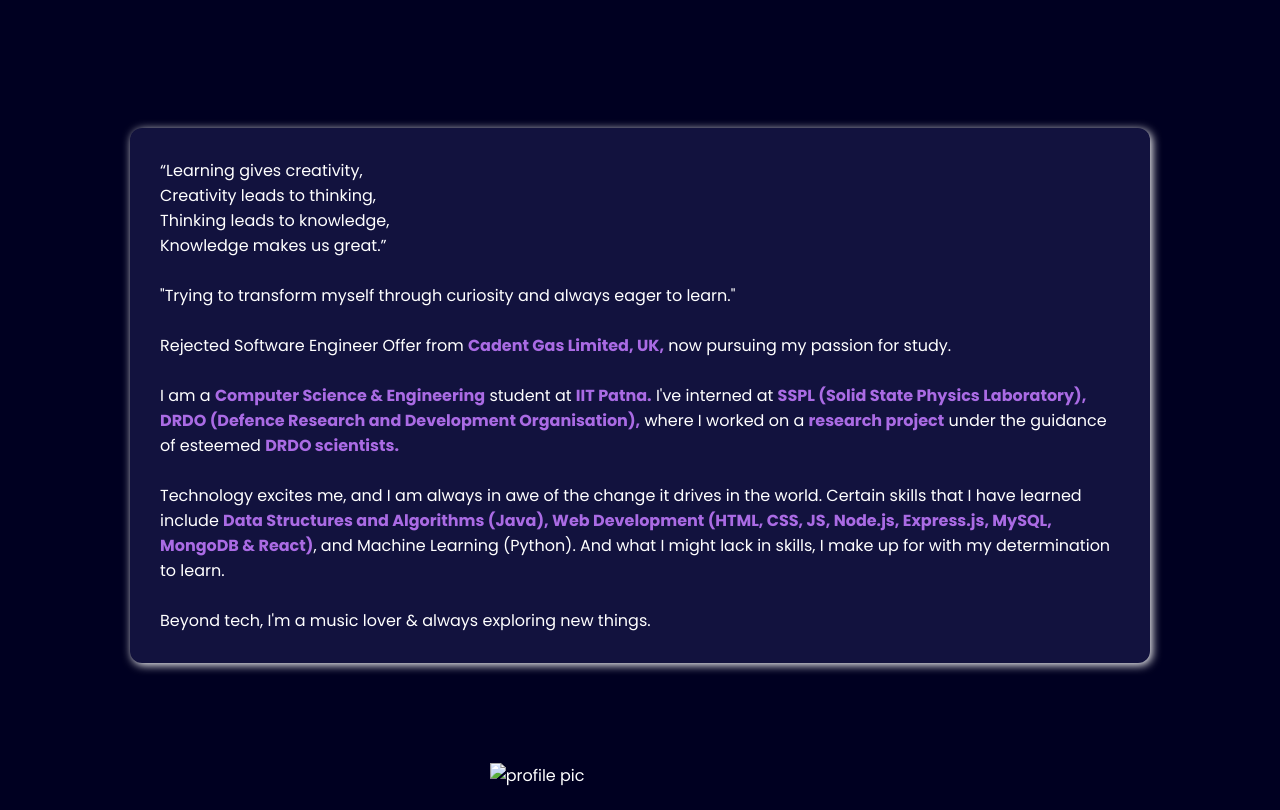
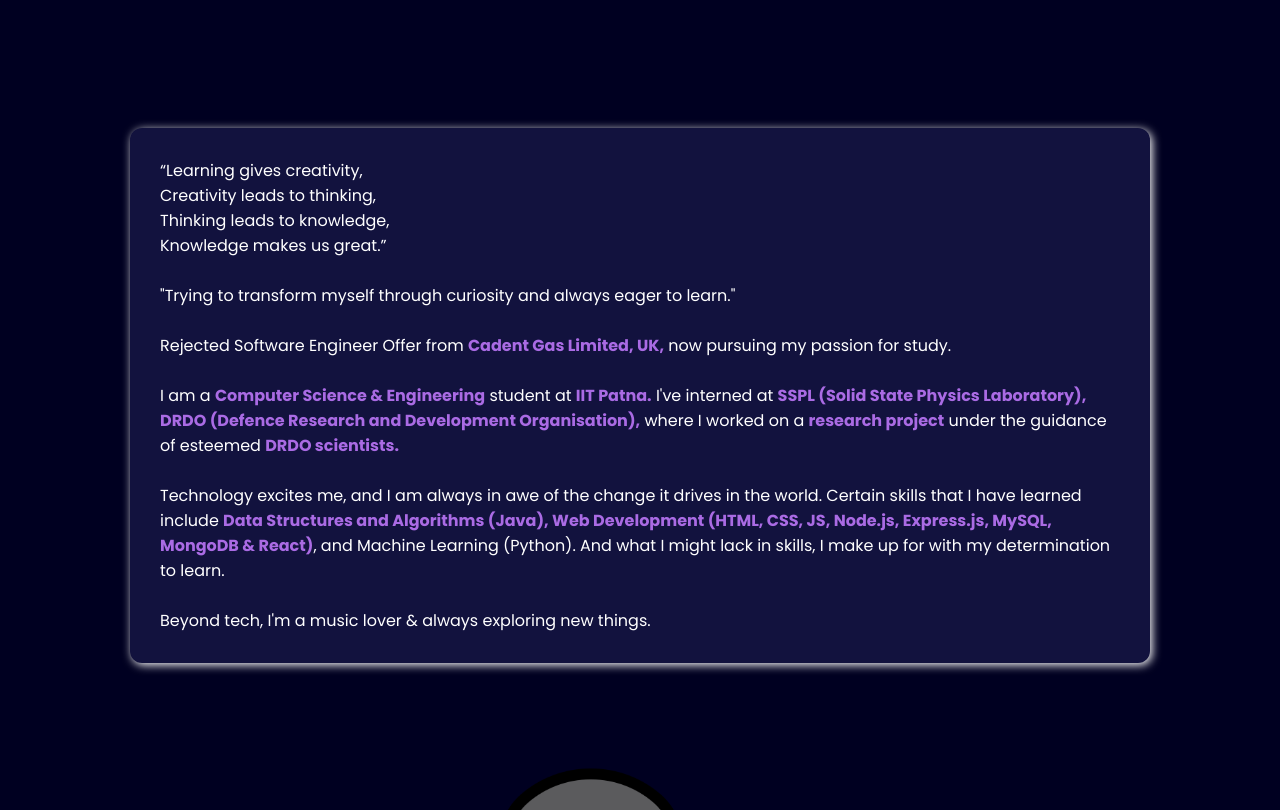
Before and after one commit to harshkumar3008/Portfolio, a plain HTML site: page about.html in a window 1280 px wide. Shown: the part 82-892 px from the top of the page. Drawn offline with Linux system fonts and the light colour scheme.

Commit message:
Update about.html

```diff
--- a/about.html
+++ b/about.html
@@ -51,7 +51,7 @@
 
         <section class="secondSection">
             <div>
-                <img src="../images/developer.png" alt="profile pic"> <br><br>
+                <img src="developer.png" alt="profile pic"> <br><br>
                 <span>
                     <p>📞 <b>9771897065</b></p>
                     <p>
```
